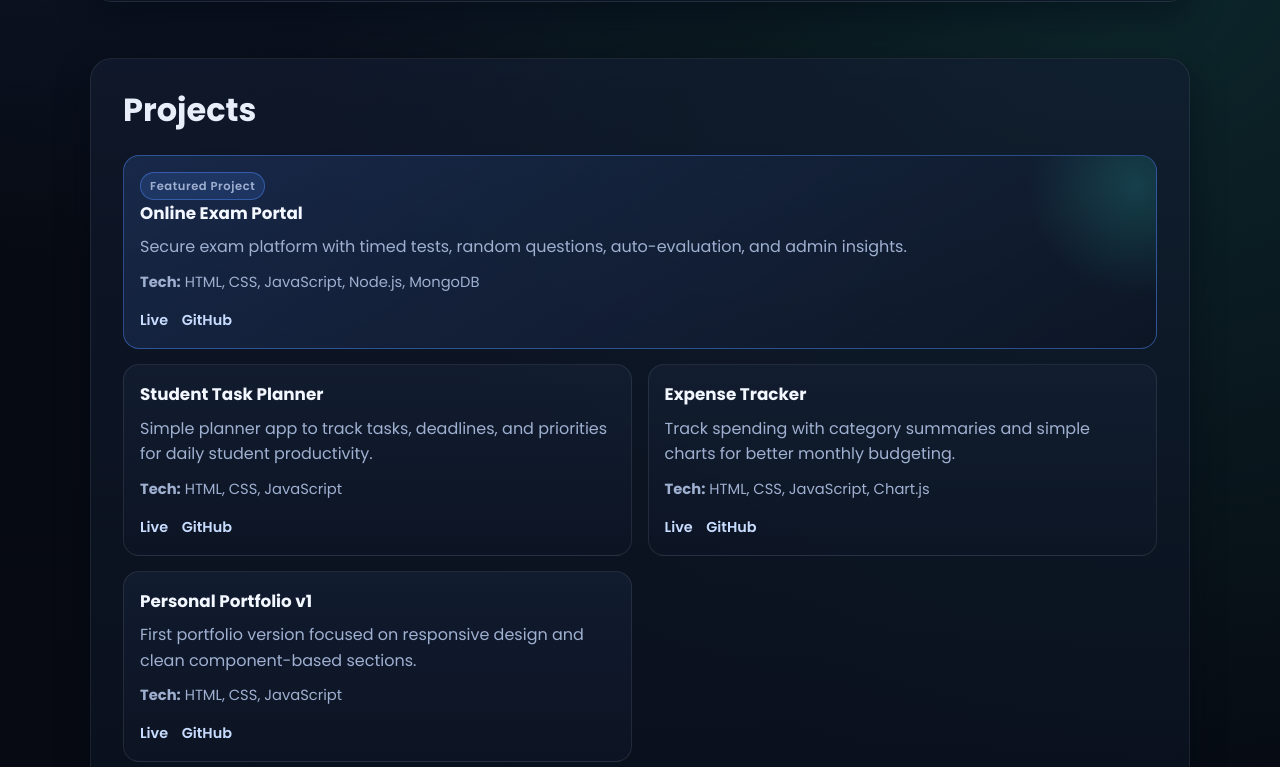
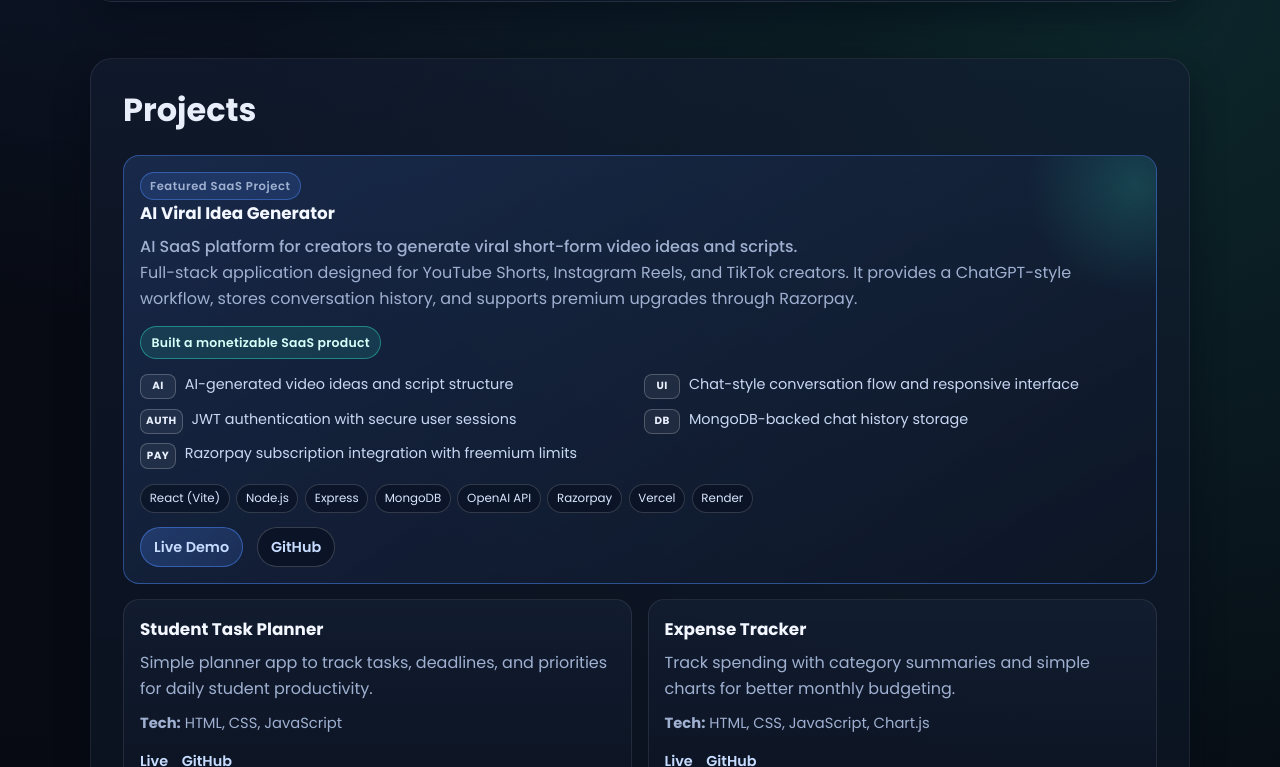
Before and after one commit to khan9523/furkan-portfolio, a plain HTML site: page index.html in a window 1280 px wide. Shown: the part 707-1474 px from the top of the page. Drawn offline with Linux system fonts and the light colour scheme.

Commit message:
Add modern SaaS featured project section

```diff
--- a/index.html
+++ b/index.html
@@ -62,13 +62,38 @@
         </div>
         <div class="cards-grid project-grid">
           <article class="card project-card featured-card hover-scale">
-            <p class="badge">Featured Project</p>
-            <h3>Online Exam Portal</h3>
-            <p>Secure exam platform with timed tests, random questions, auto-evaluation, and admin insights.</p>
-            <p class="stack"><strong>Tech:</strong> HTML, CSS, JavaScript, Node.js, MongoDB</p>
-            <div class="card-links">
-              <a href="https://example.com/online-exam-portal" target="_blank" rel="noopener noreferrer">Live</a>
-              <a href="https://github.com/furkankhan/online-exam-portal" target="_blank" rel="noopener noreferrer">GitHub</a>
+            <p class="badge">Featured SaaS Project</p>
+            <h3>AI Viral Idea Generator</h3>
+            <p class="project-tagline">AI SaaS platform for creators to generate viral short-form video ideas and scripts.</p>
+            <p>
+              Full-stack application designed for YouTube Shorts, Instagram Reels, and TikTok creators. It provides a
+              ChatGPT-style workflow, stores conversation history, and supports premium upgrades through Razorpay.
+            </p>
+
+            <div class="highlight-pill">Built a monetizable SaaS product</div>
+
+            <ul class="feature-list" aria-label="AI Viral Idea Generator features">
+              <li><span class="feature-icon">AI</span>AI-generated video ideas and script structure</li>
+              <li><span class="feature-icon">UI</span>Chat-style conversation flow and responsive interface</li>
+              <li><span class="feature-icon">AUTH</span>JWT authentication with secure user sessions</li>
+              <li><span class="feature-icon">DB</span>MongoDB-backed chat history storage</li>
+              <li><span class="feature-icon">PAY</span>Razorpay subscription integration with freemium limits</li>
+            </ul>
+
+            <div class="tech-badges" aria-label="Tech stack">
+              <span>React (Vite)</span>
+              <span>Node.js</span>
+              <span>Express</span>
+              <span>MongoDB</span>
+              <span>OpenAI API</span>
+              <span>Razorpay</span>
+              <span>Vercel</span>
+              <span>Render</span>
+            </div>
+
+            <div class="card-links project-actions">
+              <a href="https://viral-idea-app.vercel.app" target="_blank" rel="noopener noreferrer">Live Demo</a>
+              <a href="https://github.com/khan9523/viral-idea-app" target="_blank" rel="noopener noreferrer">GitHub</a>
             </div>
           </article>
 
--- a/style.css
+++ b/style.css
@@ -282,10 +282,94 @@ main {
   font-size: 0.92rem;
 }
 
+.project-tagline {
+  margin-bottom: 0.6rem;
+  color: #d7e5ff;
+  font-weight: 500;
+}
+
+.highlight-pill {
+  margin-top: 0.95rem;
+  width: fit-content;
+  border: 1px solid rgba(45, 212, 191, 0.5);
+  background: rgba(45, 212, 191, 0.14);
+  color: #d5fff8;
+  border-radius: 999px;
+  padding: 0.32rem 0.66rem;
+  font-size: 0.78rem;
+  font-weight: 600;
+  letter-spacing: 0.02em;
+}
+
+.feature-list {
+  margin: 0.9rem 0 0;
+  padding: 0;
+  list-style: none;
+  display: grid;
+  gap: 0.52rem;
+}
+
+.feature-list li {
+  display: flex;
+  align-items: flex-start;
+  gap: 0.55rem;
+  color: #c9d8f4;
+  font-size: 0.9rem;
+}
+
+.feature-icon {
+  min-width: 2.25rem;
+  text-align: center;
+  margin-top: 0.08rem;
+  border-radius: 8px;
+  border: 1px solid rgba(255, 255, 255, 0.22);
+  background: rgba(255, 255, 255, 0.06);
+  color: #e8f0ff;
+  font-size: 0.65rem;
+  font-weight: 700;
+  letter-spacing: 0.04em;
+  padding: 0.2rem 0.32rem;
+}
+
+.tech-badges {
+  margin-top: 0.95rem;
+  display: flex;
+  flex-wrap: wrap;
+  gap: 0.42rem;
+}
+
+.tech-badges span {
+  border: 1px solid rgba(255, 255, 255, 0.16);
+  border-radius: 999px;
+  background: rgba(9, 16, 31, 0.55);
+  padding: 0.26rem 0.54rem;
+  font-size: 0.74rem;
+  color: #d9e6ff;
+}
+
 .project-card .card-links {
   margin-top: 0.9rem;
   display: flex;
   gap: 0.85rem;
+}
+
+.project-actions a {
+  border: 1px solid rgba(255, 255, 255, 0.18);
+  border-radius: 999px;
+  padding: 0.45rem 0.82rem;
+  background: rgba(8, 15, 29, 0.58);
+  transition: transform 160ms ease, border-color 180ms ease, background-color 180ms ease;
+}
+
+.project-actions a:first-child {
+  border-color: rgba(79, 140, 255, 0.5);
+  background: linear-gradient(135deg, rgba(79, 140, 255, 0.25), rgba(63, 114, 218, 0.2));
+}
+
+.project-actions a:hover {
+  transform: translateY(-1px);
+  border-color: rgba(255, 255, 255, 0.44);
+  background: rgba(18, 31, 55, 0.72);
 }
 
 .card-links a {
@@ -423,6 +507,10 @@ main {
     padding: 1.6rem;
   }
 
+  .feature-list {
+    grid-template-columns: repeat(2, minmax(0, 1fr));
+  }
+
   .content-grid,
   .skills-grid {
     grid-template-columns: repeat(2, minmax(0, 1fr));
@@ -480,6 +568,10 @@ main {
   .nav-links.open {
     display: flex;
   }
+
+  .project-actions {
+    flex-wrap: wrap;
+  }
 }
 
 @media (prefers-reduced-motion: reduce) {
```
